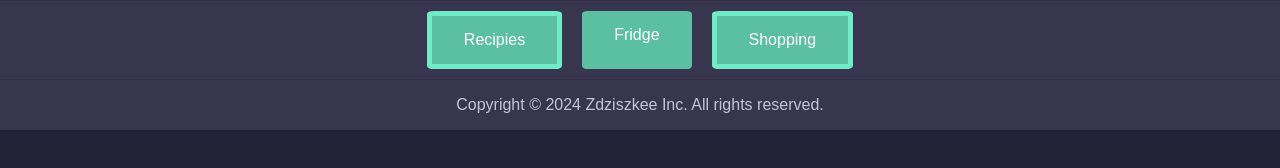
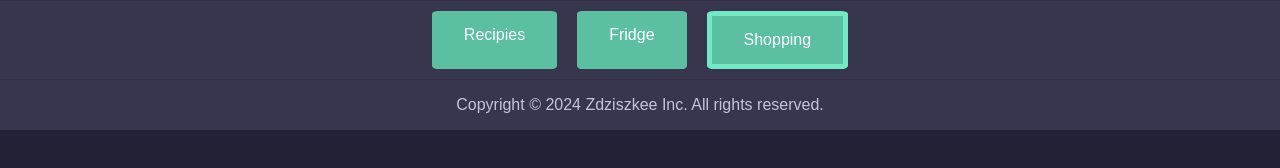
Before and after one commit to Zdziszkee/www, a website: page src/shopping/shopping.html in a window 1280 px wide. Drawn offline with Linux system fonts and the light colour scheme; a web font is replaced by a local one.

Commit message:
shopping

```diff
--- a/src/shopping/shopping.css
+++ b/src/shopping/shopping.css
@@ -41,11 +41,7 @@ header {
     width: 100%;
     z-index: 1000;
 }
-.recipies-button {
-    border-width: 5px;
-    border-color: #71eac6;
-    border-style: solid;
-}
+
 main {
     place-self: center center;
     background-color: #232136;
```
